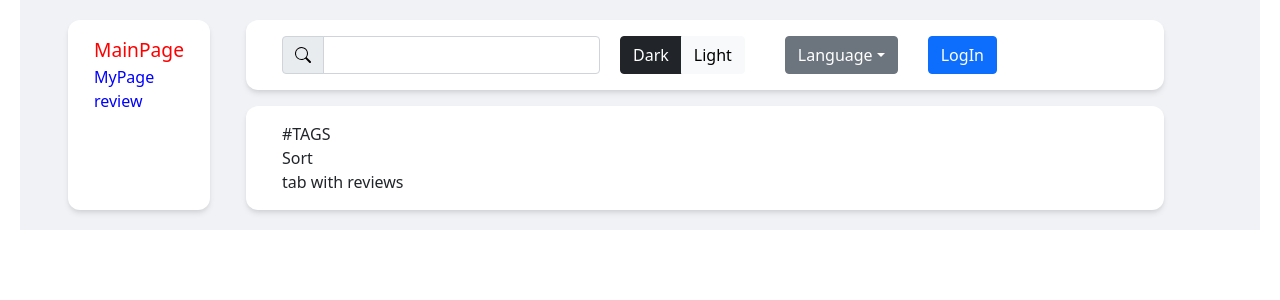
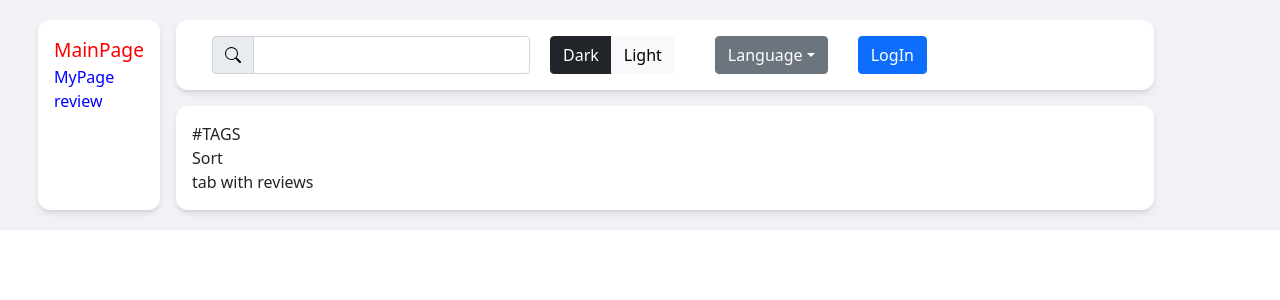
Before and after one commit to AlexeyBorovik/rec-app, a React (Create React App) app: page / in a window 1280 px wide. Shown: the top 300 px of the page. Built offline with nearby package versions, Linux system fonts and the light colour scheme.

Commit message:
Correctioned div's margin at Header

```diff
--- a/src/components/Header/Header.module.css
+++ b/src/components/Header/Header.module.css
@@ -9,6 +9,6 @@
     padding: 1rem;
 }
 
-div {
+.header div {
     margin: 0 10px;
 }
```
